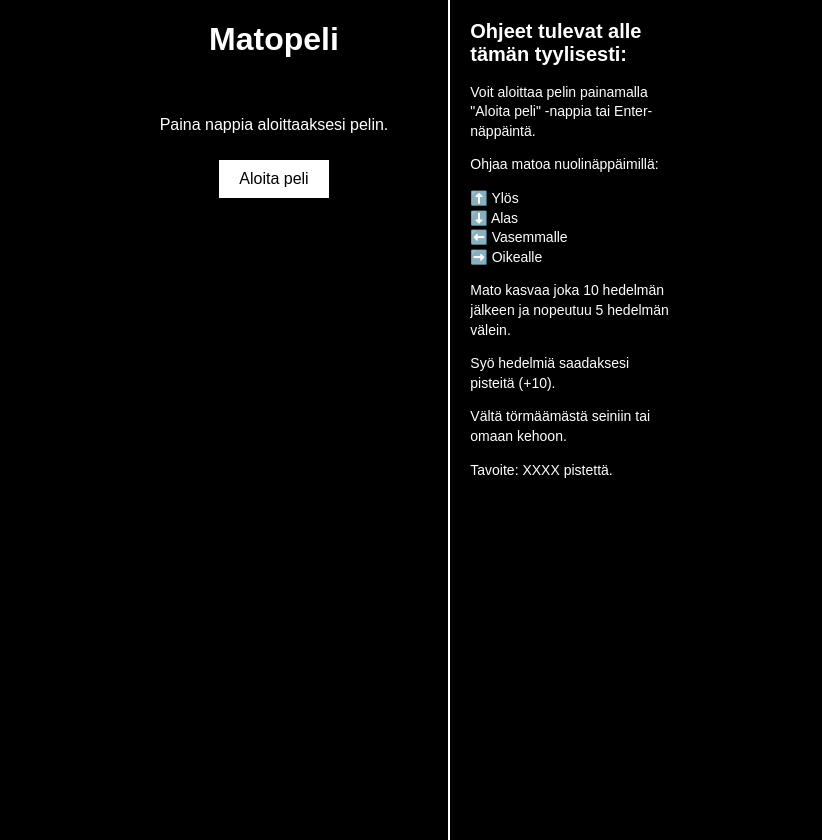
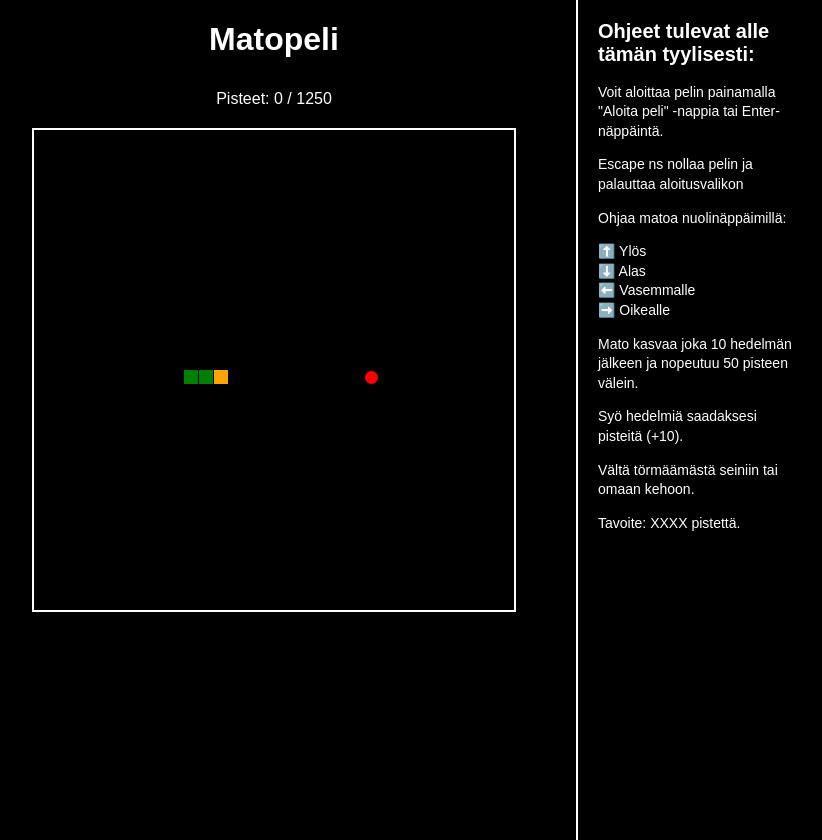
Before and after one commit to Crendial/matopeli, a plain HTML site: page index.html in a window 1280 px wide. Both pictures are taken after a click on the button "Aloita peli". Shown: the whole page, without its empty margins (215-1037 px from the left). Drawn offline with Linux system fonts and the light colour scheme.

Commit message:
Sound files with credits, merged Dammert's changes
Also made my own improvements.

```diff
--- a/game.js
+++ b/game.js
@@ -3,90 +3,185 @@ const canvas = document.getElementById("gameCanvas");
 const ctx = canvas.getContext("2d");
 
 // HTML-elementtien haku
-const startButton = document.getElementById("startButton"); // Aloita peli -nappi
-const restartButton = document.getElementById("restartButton"); // Aloita uusi peli -nappi pelin päättyessä
-const escapeButton = document.getElementById("escapeButton"); // Lopeta peli -nappi
-const menu = document.getElementById("menu"); // Päävalikko
-const gameOverScreen = document.getElementById("gameOverScreen"); // Pelin lopetusnäyttö
-const scoreDiv = document.getElementById("score"); // Pisteiden näyttö
-const scoreValueSpan = document.getElementById("scoreValue"); // Pisteiden arvo
-const gameOverText = document.getElementById("gameOverText"); // Pelin lopputeksti
+const startButton = document.getElementById("startButton");
+const restartButton = document.getElementById("restartButton");
+const menu = document.getElementById("menu");
+const gameOverScreen = document.getElementById("gameOverScreen");
+const scoreDiv = document.getElementById("score");
+const scoreValueSpan = document.getElementById("scoreValue");
+const gameOverText = document.getElementById("gameOverText");
 
-// Canvasin koko
-const width = canvas.width;
-const height = canvas.height;
+let width = canvas.width;
+let height = canvas.height;
 
 // Madon ja hedelmän koko
 const cellSize = 15;
 
 // Pelin muuttujat
-let snake =  {
-    xPos: 15,
-    yPos: 15,
+let snake = {
+    xPos: 6,
+    yPos: 8,
     fruits: 0,
     length: 3,
+    score: 0,
     speed: 250,
-    direction: null
-}; //käärmeeseen tallennettu data
+    direction: null,
+    body: null
+};
+
 let fruit = {
-    xPos: 20,
-    yPos: 20
-}; // syötävän hedelmän koordinaatit (x, y)
-let score = 0; // pisteet
-let gameLoopInterval; // Pelin loopin interval
-let gameRunning = false; // Tarkistaa, onko peli ajossa
+    xPos: 8,
+    yPos: 8
+};
+
+let score = 0;
+let gameLoopInterval;
+let gameRunning = false;
 let boardSize = 16;
-let difficulty = 1; // 0 = easy, 1 = normal, 2 = hard, 3 = impossible
+let difficulty = "hard"; // "easy", "normal", "hard", "impossible"
+let music = new Audio("/sound/gameBG_music.mp3")
+music.loop = true;
 
 // Kontrollit
-document.addEventListener("Escape", (e) => {
-    if (gameRunning) {
-        endGame("Game Over");
-    }
-});
 document.addEventListener("keydown", (e) => {
     if (e.key === "Enter") {
-        if (gameRunning) return;
+        if (!gameRunning) {
             startGame(boardSize, difficulty);
+        }
         return;
     }
-});
-document.addEventListener("keydown", (e) => {
+
     if (!gameRunning) return;
-    else if (e.key === "Escape") endGame("Game Over");
+
+    // Estetään sivun vieriminen nuolinäppäimillä
+    if (e.key.startsWith("Arrow")) {
+        e.preventDefault();
+    }
+
+    if (e.key === "Escape") {
+        endGame("Game Over");
+        return;
+    }
+
+    // Et voi enää kääntyä oman kehon sisälle suoraan
     switch (e.key) {
         case "ArrowUp":
-            snake.direction = "up"
-            console.log("up arrow pressed")
+            if (snake.direction == "down") { break; }
+            else {
+                snake.direction = "up";
                 break;
+            };
         case "ArrowDown":
-            snake.direction = "down"
-            console.log("down arrow pressed")
+            if (snake.direction == "up") { break; }
+            else {
+                snake.direction = "down";
                 break;
+            };
         case "ArrowLeft":
-            snake.direction = "left"
-            console.log("left arrow pressed")
+            if (snake.direction == "right") { break; }
+            else {
+                snake.direction = "left";
                 break;
+            };
         case "ArrowRight":
-            snake.direction = "right"
-            console.log("right arrow pressed")
+            if (snake.direction == "left") { break; }
+            else {
+                snake.direction = "right";
                 break;
+            };
     }
 });
 
+// Pelin aloitus
 function startGame(size, diff) {
-    console.log("game start triggered");
+    if (gameRunning) return;
+    boardSize = size;
+    difficulty = diff;
+
+    // Nollataan madon tiedot
+    snake.xPos = 5;
+    snake.yPos = 8;
+    snake.fruits = 0;
+    snake.length = 3;
+    snake.direction = null;
+    snake.body = null;
+
+    // Nollataan myös hedelmän positio!
+    fruit.xPos = 10;
+    fruit.yPos = 8;
+
+    setDifficulty(difficulty)
+    width = boardSize * cellSize;
+    height = boardSize * cellSize;
+    canvas.width = width;
+    canvas.height = height;
+
+    score = 0;
+    scoreValueSpan.textContent = score;
+
+    menu.style.display = "none";
+    gameOverScreen.style.display = "none";
+    scoreDiv.style.display = "block";
+
     gameRunning = true;
-    setInterval(movement, snake.speed);
+
+    // Piirretään alkutilanne
+    ctx.clearRect(0, 0, width, height);
+    drawFruit();
+    drawSnake();
+
+    resetTimer();
+    let gameStartAudio = new Audio("/sound/gameStart_SFX.mp3");
+    gameStartAudio.play();
+
+    music.currentTime = 0;
+    setTimeout(function musicStart() { music.play(); }, 500);
 };
 
+function setDifficulty(difficulty) {
+    switch (difficulty) {
+        case "easy":
+            snake.speed = 500;
+            break;
+        case "normal":
+            break;
+        case "hard":
+            boardSize = 32;
+            snake.yPos = 16;
+            snake.xPos = 12;
+            fruit.yPos = 16;
+            fruit.xPos = 22;
+            snake.speed = 150;
+            break;
+        case "impossible":
+            boardSize = 36;
+            snake.yPos = 18;
+            snake.xPos = 13;
+            fruit.yPos = 18;
+            fruit.xPos = 23;
+            snake.speed = 30;
+            break;
+    }
+}
+
+function resetTimer() {
+    if (gameLoopInterval == null) { gameLoopInterval = setInterval(movement, snake.speed); }
+    else {
+        clearInterval(gameLoopInterval)
+        gameLoopInterval = setInterval(movement, snake.speed);
+    }
+};
+
+// Madon liikkuminen
 function movement() {
+    if (!gameRunning) return;
+
     switch (snake.direction) {
         case "up":
-            snake.yPos += 1;
+            snake.yPos -= 1;
             break;
         case "down":
-            snake.yPos -= 1;
+            snake.yPos += 1;
             break;
         case "right":
             snake.xPos += 1;
@@ -95,8 +190,136 @@ function movement() {
             snake.xPos -= 1;
             break;
     }
-    console.log(snake.xPos, snake.yPos, snake.direction)
+
+    let dedCheck = collision();
+    if (dedCheck == "ded") { return; }
+    else {
+        // Tyhjennetään edellinen kuva ja piirretään uusi
+        ctx.clearRect(0, 0, width, height);
+        drawFruit();
+        drawSnake();
+        scoreValueSpan.textContent = score;
+    };
+    console.log(snake.speed);
+}
+
+function collision() {
+    if (snake.yPos == fruit.yPos && snake.xPos == fruit.xPos) { eatFruit() }
+    if (snake.yPos < 0 || snake.xPos < 0 || snake.yPos > (boardSize - 1) || snake.xPos > (boardSize - 1)) {
+        endGame("Osuit seinään");
+        return "ded";
+    }
+    else { return "notDed"; }
+}
+
+function eatFruit() {
+    let eatSFX = new Audio("/sound/eat_SFX.mp3")
+    eatSFX.play();
+    fruit.yPos = Math.floor(Math.random() * boardSize);
+    fruit.xPos = Math.floor(Math.random() * boardSize);
+    score += 10;
+    snake.score += 10;
+    snake.fruits += 1;
+    checkStatChange();
+}
+
+function checkStatChange() {
+    if (snake.fruits == 10) {
+        snake.length += 1;
+        snake.fruits = 0;
+    };
+    if ( snake.score == 50 ) {
+        if (snake.speed > 5) {
+            snake.speed -= 10;
+            snake.score = 0;
+            resetTimer();
+        }
+        if (snake.speed < 5) { snake.speed = 5; };
+    };
+}
+
+// Madon piirtäminen: vihreä häntä ja oranssi pää
+function drawSnake() {
+    // Luodaan vartalo ensimmäisellä kutsulla
+    if (!snake.body) {
+        snake.body = [];
+
+        for (let i = 0; i < snake.length; i++) {
+            snake.body.push({
+                xPos: snake.xPos - i,
+                yPos: snake.yPos
+            });
+        }
+    }
+
+    const head = snake.body[0];
+
+    // Lisätään uusi pää vain, jos mato on liikkunut
+    if (head.xPos !== snake.xPos || head.yPos !== snake.yPos) {
+        snake.body.unshift({
+            xPos: snake.xPos,
+            yPos: snake.yPos
+        });
+    }
+
+    // Rajataan vartalo madon nykyiseen pituuteen
+    while (snake.body.length > snake.length) {
+        snake.body.pop();
+    }
+
+    // Piirretään häntä ensin ja pää viimeisenä
+    for (let i = snake.body.length - 1; i >= 0; i--) {
+        const part = snake.body[i];
+
+        ctx.fillStyle = i === 0 ? "orange" : "green";
+
+        ctx.fillRect(
+            part.xPos * cellSize,
+            part.yPos * cellSize,
+            cellSize - 1,
+            cellSize - 1
+        );
+    }
+}
+
+// Punaisen hedelmän piirtäminen
+function drawFruit() {
+    ctx.fillStyle = "red";
+    ctx.beginPath();
+
+    ctx.arc(
+        fruit.xPos * cellSize + cellSize / 2,
+        fruit.yPos * cellSize + cellSize / 2,
+        cellSize / 2 - 1,
+        0,
+        Math.PI * 2
+    );
+
+    ctx.fill();
+}
+
+// Pelin lopettaminen
+function endGame(message) {
+    clearInterval(gameLoopInterval);
+    gameRunning = false;
+
+    gameOverText.textContent = message;
+    gameOverScreen.style.display = "block";
+
+    music.pause();
+    let gameOverSFX = new Audio("/sound/gameOver_SFX.mp3");
+    gameOverSFX.play();
+    let gameOverVoice = new Audio ("/sound/gameOverVoice_SFX.mp3");
+    setTimeout(function playVoice() {
+        gameOverVoice.play();
+    }, 1500);
 };
 
-startButton.addEventListener("click", startGame);
-restartButton.addEventListener("click", startGame);
+// Painikkeet
+startButton.addEventListener("click", () => {
+    startGame(boardSize, difficulty);
+});
+
+restartButton.addEventListener("click", () => {
+    startGame(boardSize, difficulty);
+});
--- a/index.html
+++ b/index.html
@@ -18,7 +18,7 @@
             Pisteet: <span id="scoreValue">0</span> / 1250
         </div>
 
-        <canvas id="gameCanvas" width="360" height="360" style="display:none;"></canvas>
+        <canvas id="gameCanvas" width="240" height="240"></canvas>
 
         <div id="gameOverScreen" style="display:none;">
             <p id="gameOverText">Game Over</p>
@@ -30,9 +30,10 @@
     <div id="instructions">
         <h2>Ohjeet tulevat alle tämän tyylisesti:</h2>
         <p>Voit aloittaa pelin painamalla "Aloita peli" -nappia tai Enter-näppäintä.</p>
+        <p>Escape ns nollaa pelin ja palauttaa aloitusvalikon</p>
         <p>Ohjaa matoa nuolinäppäimillä:</p>
         <p>⬆️ Ylös<br>⬇️ Alas<br>⬅️ Vasemmalle<br>➡️ Oikealle</p>
-        <p>Mato kasvaa joka 10 hedelmän jälkeen ja nopeutuu 5 hedelmän välein.</p>
+        <p>Mato kasvaa joka 10 hedelmän jälkeen ja nopeutuu 50 pisteen välein.</p>
 
         <p>Syö hedelmiä saadaksesi pisteitä (+10).</p>
         <p>Vältä törmäämästä seiniin tai omaan kehoon.</p>
```
Also changed, not shown: sound/soundCredits.txt (added), 5 other files. Lines whose indentation alone changed are shown as unchanged.
